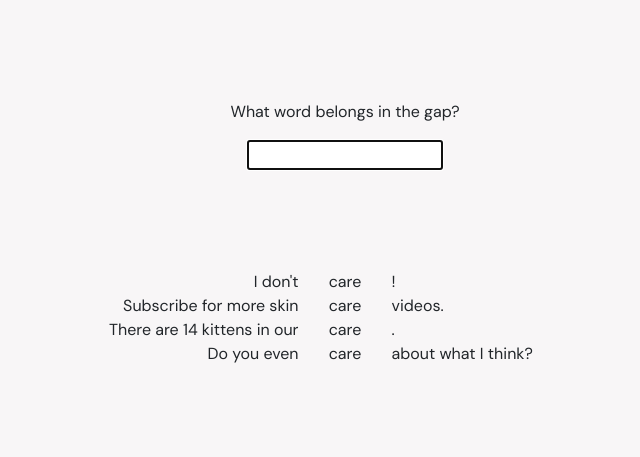
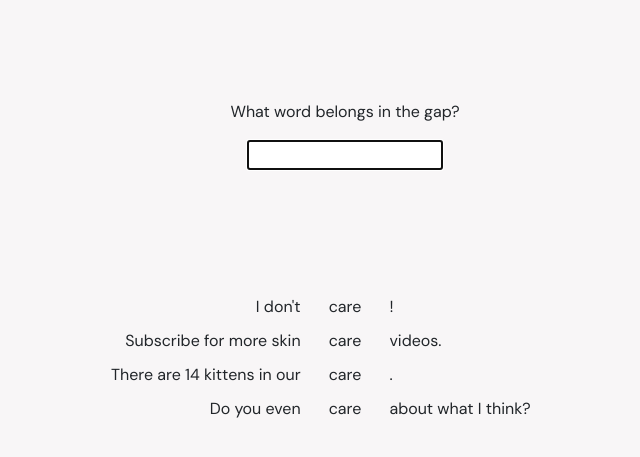
Before and after one commit to thilothelitz/cloze, a Flask app: page /gaps in a window 1280 px wide. Shown: the top 457 px of the page, without its empty margins (295-935 px from the left). Run offline with Flask 2, Linux system fonts and the light colour scheme.

Commit message:
Add some spacing between lines

```diff
--- a/static/styles.css
+++ b/static/styles.css
@@ -4,7 +4,11 @@ body {
 }
 
 .bundle {
-    padding: 0px;
+    padding: 20px;
+}
+
+.row {
+    padding: 5px;
 }
 
 .incorrect {
```
